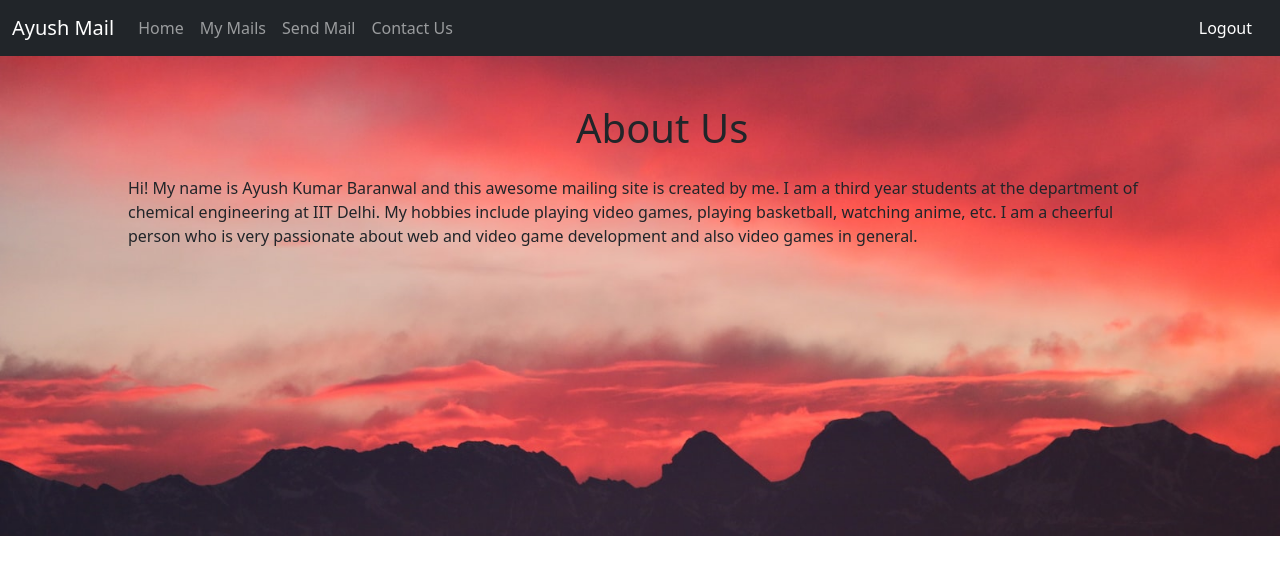
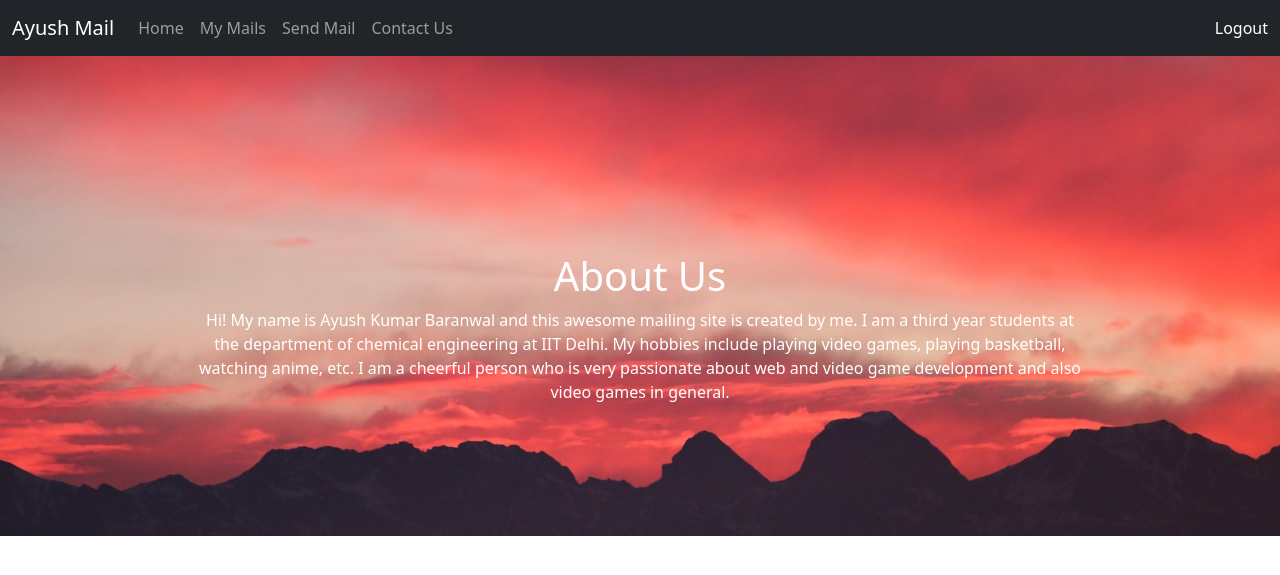
Before and after one commit to Ayush-Baranwal-X/ayush_mail, a Django app: page /about/ in a window 1280 px wide. Shown: the top 575 px of the page. Run offline with Django 4.2, Linux system fonts and the light colour scheme; the visitor is signed in with stand-in values (Sample User, id 1).

Commit message:
Made mobile version better

```diff
--- a/templates/about.html
+++ b/templates/about.html
@@ -7,10 +7,16 @@
             <div class="carousel-item active">
                 <!-- <img src="https://source.unsplash.com/random/1600x600/?dark" class="d-block w-100" alt="..."> -->
                 <img src="/static/9.jfif" class="d-block w-100" alt="...">
-                <h1 style="position: absolute; top: 10%; left: 45%;">About Us</h1>
-                <p style="position: absolute; top: 25%; margin-left: 10%; margin-right: 10%;">
-                    Hi! My name is Ayush Kumar Baranwal and this awesome mailing site is created by me. I am a third year students at the department of chemical engineering at IIT Delhi. My hobbies include playing video games, playing basketball, watching anime, etc. I am a cheerful person who is very passionate about web and video game development and also video games in general.
-                </p>
+                <div class="carousel-caption d-none d-md-block py-5 my-5">
+                    <h1>About Us</h1>
+                    <p>
+                        Hi! My name is Ayush Kumar Baranwal and this awesome mailing site is created by me. I am a third
+                        year students at the department of chemical engineering at IIT Delhi. My hobbies include playing
+                        video games, playing basketball, watching anime, etc. I am a cheerful person who is very
+                        passionate
+                        about web and video game development and also video games in general.
+                    </p>
+                </div>
             </div>
         </div>
     </div>
--- a/templates/base.html
+++ b/templates/base.html
@@ -66,7 +66,7 @@
                 </ul>
                 <!-- Login -->
                 <span>
-                    <a class="nav-link" style="color: white" href="/logout">Logout</a>
+                    <a class="nav-link px-0" style="color: white" href="/logout">Logout</a>
                 </span>
             </div>
         </div>
--- a/templates/login.html
+++ b/templates/login.html
@@ -3,7 +3,7 @@
 {% block head %}
 <style>
     .form-floating {
-        width: 20%;
+        width: 25%;
         margin: auto;
     }
 
@@ -35,7 +35,7 @@
         </div>
         <br />
         <div class="d-grid gap-2 col-6 mx-auto">
-            <button class="btn btn-primary" style="width: 40%; margin: auto;" type="submit">Log In</button>
+            <button class="btn btn-primary" style="width: 50%; margin: auto;" type="submit">Log In</button>
         </div>
         <br>
         <br>
```
Also changed, not shown: school/settings.py (+10 -0 lines), templates/contact.html (+4 -4 lines), templates/signup.html (+7 -7 lines).
